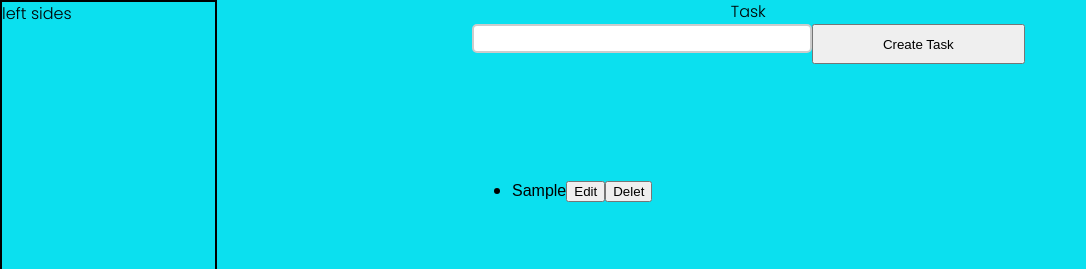
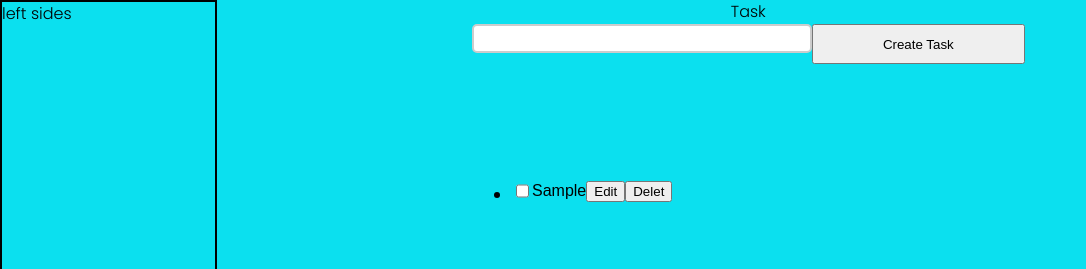
Before and after one commit to wuharry/vue_test_todo, a Vue app: page /todo in a window 1280 px wide. Both pictures are taken after typing "Sample" into the empty fields and a click on the button "Create Task". Shown: the top 269 px of the page, without its empty margins (0-1086 px from the left). Built offline with nearby package versions, Linux system fonts and the light colour scheme; a web font is replaced by a local one.

Commit message:
feat: add delet task function

```diff
--- a/src/components/TaskItem.vue
+++ b/src/components/TaskItem.vue
@@ -1,26 +1,45 @@
 <script setup lang="ts">
-import { ref,watch  } from 'vue'
+import { ref, watch } from 'vue'
 import { ITask } from '../types/Task'
 const props = defineProps<{
   task: ITask;
 }>();
+const emit = defineEmits<{
+  deletTask:[id:number],
+}>()
 const task = props.task;
+const taskRef=ref();
+const taskStatus=ref(false);
+const jobDoneEvent = () => {
+  if(taskStatus.value){
+    taskRef.value.classList.add();
+  }
+}
+const taskDeletEvent=()=>{
+  emit('deletTask',task.id);
+}
+const taskEditEvent=()=>{
+
+}
 </script>
 
 <template>
   <div class="taskContain">
-    <!-- <span>{{ task.id }}</span> -->
-    <span>{{ task.name }}</span>
-    <div>{{ task.deadline }}</div>
+    <input type="checkbox" v-model="taskStatus" @change="jobDoneEvent">
+    <div ref="taskRef">
+      <span>{{ task.name }}</span>
+      <span>{{ task.deadline }}</span>
+    </div>
     <div>
-      <button>Edit</button>
-      <button>Delet</button>
+      <button @click="">Edit</button>
+      <button @click="taskDeletEvent">Delet</button>
     </div>
   </div>
 </template>
 
 <style scoped>
 @import url('https://fonts.cdnfonts.com/css/sketch');
+
 .taskContain {
   font-family: 'Sketch', sans-serif;
   display: flex;
--- a/src/components/TaskList.vue
+++ b/src/components/TaskList.vue
@@ -12,11 +12,11 @@ const needDeadlin = ref<boolean>(false);
 const needPriority = ref<boolean>(false);
 const deadlineOptionRef = ref();
 const priorityOptionRef = ref();
-const taskArray = reactive<ITask[]>([]);
+let taskArray = reactive<ITask[]>([]);
 const sendTaskData = () => {
-  if(task.name==''){
+  if (task.name == '') {
     alert(`taskName不能為空`);
-    return ;
+    return;
   }
   const newTask = {
     ...task,
@@ -44,6 +44,13 @@ const UserInputting = (check: boolean) => {
     // extraOptionRef.value.classList.remove('showExtraInput');
   }
 }
+const deletTask = (id: number) => {
+  console.log(`處理`);
+  console.log(taskArray);
+  console.log(id);
+  const newArray = taskArray.filter(task => task.id !== id);
+  taskArray.splice(0, taskArray.length, ...newArray);
+}
 </script>
 
 <template>
@@ -65,7 +72,7 @@ const UserInputting = (check: boolean) => {
       <div class="taskList">
         <ul>
           <li v-for="task in taskArray" :key="task.id">
-            <TaskItem :task="task" />
+            <TaskItem :task="task" @deletTask="deletTask" />
           </li>
         </ul>
       </div>
@@ -115,6 +122,7 @@ input[type="text"] {
   font: inherit;
   width: 16em;
   height: 25em;
+
   &:focus {
     outline: none;
   }
@@ -155,9 +163,11 @@ input[type="checkbox"]::before {
   box-shadow: inset 1em 1em rgb(28, 7, 224);
 
 }
+
 input[type="checkbox"]:checked::before {
   transform: scale(1);
 }
+
 select {
   appearance: none; //使得開發者可以完全自定義元素的外觀。
   border: 0;
```
